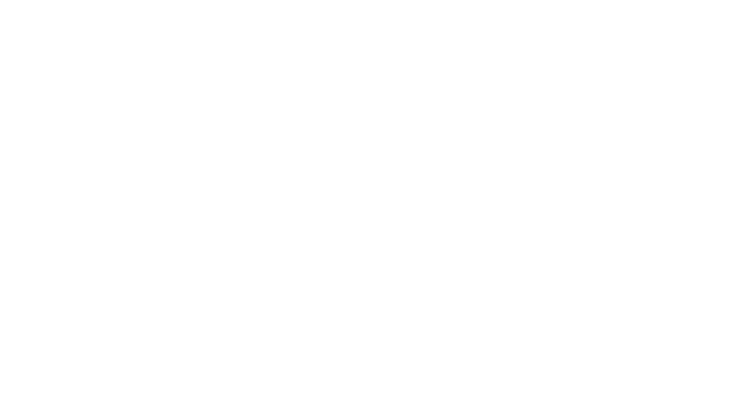
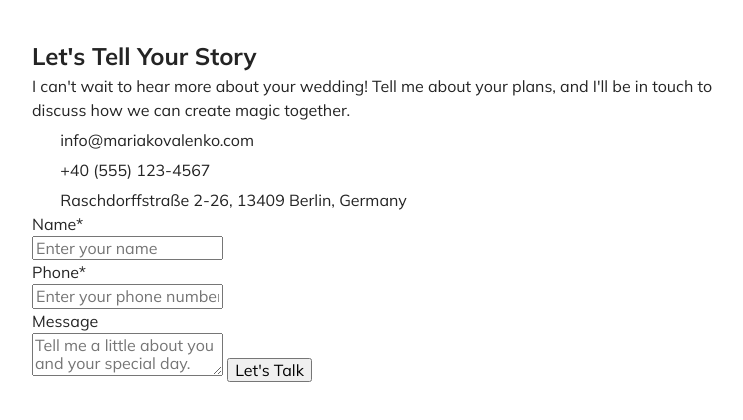
Before and after one commit to VitasGolden/dev-js-team, a plain HTML site: page index.html in a window 1280 px wide. Shown: the whole page, without its empty margins (256-999 px from the left). Drawn offline with nearby package versions, Linux system fonts and the light colour scheme.

Commit message:
Deploying to gh-pages from @ VitasGolden/dev-js-team@3f8affd53e9a54800c303406357ed6b81570c4a5 🚀

```diff
--- /dev/null
+++ b/assets/index-B6yvZFHH.css
@@ -0,0 +1 @@
+h1,h2,h3,h4,h5,h6,p{margin:0}p:last-child{margin-bottom:0}ul{margin:0;padding:0;list-style:none}a{color:currentColor;text-decoration:none}button{cursor:pointer}img{max-width:100%;height:auto;display:block}:root{--font-main:"Mulish", sans-serif;--font-title:"Cormorant", serif;color:#242424;font-synthesis:none;text-rendering:optimizelegibility;-webkit-font-smoothing:antialiased;-moz-osx-font-smoothing:grayscale;-webkit-text-size-adjust:100%;background-color:#ffffffde;font-size:16px;font-weight:400;line-height:1.5}body{min-width:100vw;min-height:100vh;font-family:var(--font-main);flex-direction:column;margin:0;display:flex}main{flex-grow:1}main:has(.back-link){text-align:center}@keyframes slide{0%{transform:translate(-140%)translateY(-50%)}to{transform:translate(-104%)translateY(-50%)}}@keyframes stretch{0%{opacity:0;transform:translate(-50%)translateY(100%)scale(.2)}to{opacity:1;transform:translate(-50%)translateY(100%)scale(1)}}.container{width:100%;min-width:320px;max-width:375px;margin:0 auto;padding:0 20px}@media only screen and (width>=768px){.container{max-width:768px;padding:0 32px}}@media only screen and (width>=1440px){.container{max-width:1440px;padding:0 64px}}.icon-divider{width:100%;max-width:300px;height:32px}
--- a/assets/index-BF2fkf69.css
+++ /dev/null
@@ -1 +0,0 @@
-h1,h2,h3,h4,h5,h6,p{margin:0}p:last-child{margin-bottom:0}ul{margin:0;padding:0;list-style:none}a{color:currentColor;text-decoration:none}button{cursor:pointer}img{max-width:100%;height:auto;display:block}:root{--font-main:"Mulish", sans-serif;--font-title:"Cormorant", serif;color:#242424;font-synthesis:none;text-rendering:optimizelegibility;-webkit-font-smoothing:antialiased;-moz-osx-font-smoothing:grayscale;-webkit-text-size-adjust:100%;background-color:#ffffffde;font-size:16px;font-weight:400;line-height:1.5}body{min-width:100vw;min-height:100vh;font-family:var(--font-main);flex-direction:column;margin:0;display:flex}main{flex-grow:1}main:has(.back-link){text-align:center}@keyframes slide{0%{transform:translate(-140%)translateY(-50%)}to{transform:translate(-104%)translateY(-50%)}}@keyframes stretch{0%{opacity:0;transform:translate(-50%)translateY(100%)scale(.2)}to{opacity:1;transform:translate(-50%)translateY(100%)scale(1)}}
--- a/index.html
+++ b/index.html
@@ -19,7 +19,7 @@
       rel="stylesheet"
     />
     <script type="module" crossorigin src="/dev-js-team/index.js"></script>
-    <link rel="stylesheet" crossorigin href="/dev-js-team/assets/index-BF2fkf69.css">
+    <link rel="stylesheet" crossorigin href="/dev-js-team/assets/index-B6yvZFHH.css">
   </head>
   <body>
 
@@ -31,6 +31,87 @@
 
 
 
+      <section class="contacts-section" id="contacts">
+  <div class="container">
+    <div class="contacts-content">
+      <svg class="icon icon-divider">
+        <use href="../img/sprite.svg#icon-divider"></use>
+      </svg>
+      <div class="title-container">
+        <h2 class="section-title">Let's Tell Your Story</h2>
+        <p class="section-description">
+          I can't wait to hear more about your wedding! Tell me about your
+          plans, and I'll be in touch to discuss how we can create magic
+          together.
+        </p>
+      </div>
+      <div class="contact-container">
+        <ul class="contact-list">
+          <li class="contact-item">
+            <svg class="icon icon-marking" width="24" height="24">
+              <use href="../img/sprite.svg#icon-mail"></use>
+            </svg>
+            <a href="mailto:info@mariakovalenko.com" class="contact-link"
+              >info@mariakovalenko.com</a
+            >
+          </li>
+          <li class="contact-item">
+            <svg class="icon icon-marking" width="24" height="24">
+              <use href="../img/sprite.svg#icon-phone"></use>
+            </svg>
+            <a href="tel:+405551234567" class="contact-link"
+              >+40 (555) 123-4567</a
+            >
+          </li>
+          <li class="contact-item">
+            <svg class="icon icon-marking" width="24" height="24">
+              <use href="../img/sprite.svg#icon-marking"></use>
+            </svg>
+            <a
+              href="https://maps.app.goo.gl/PdNouuhEWRpiAxCK6"
+              target="_blank"
+              rel="noopener noreferrer"
+              class="contact-link"
+            >
+              Raschdorffstraße 2-26, 13409 Berlin, Germany
+            </a>
+          </li>
+        </ul>
+      </div>
+    </div>
+    <form>
+      <label>
+        <p>Name*</p>
+        <input
+          autocomplete="off"
+          type="text"
+          name="name"
+          placeholder="Enter your name"
+          required
+        />
+      </label>
+      <label>
+        <p>Phone*</p>
+        <input
+          autocomplete="off"
+          type="tel"
+          name="tel"
+          placeholder="Enter your phone number"
+          required
+        />
+      </label>
+      <label>
+        <p>Message</p>
+        <textarea
+          name="message"
+          id="message"
+          placeholder="Tell me a little about you and your special day. Don't forget to include your wedding date, venue, and what you're most excited about..."
+        ></textarea>
+      </label>
+      <button type="submit">Let's Talk</button>
+    </form>
+  </div>
+</section>
 
     </main>
 
```
